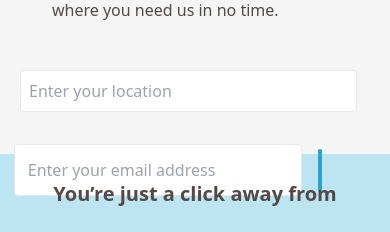
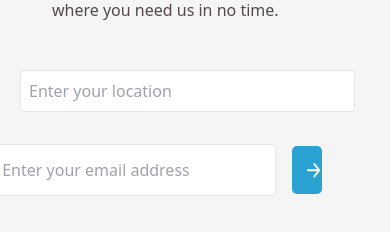
Before and after one commit to Paige-cyber25/resido, a React (Create React App) app: page / in a window 390 px wide. Shown: the part 5356-5588 px from the top of the page. Built offline with nearby package versions, Linux system fonts and the light colour scheme.

Commit message:
refactor: made design changes

```diff
--- a/src/components/MainContent/MainContent.module.scss
+++ b/src/components/MainContent/MainContent.module.scss
@@ -62,6 +62,6 @@
     background: #2AA2D2;
 
     .whiteArrowRight {
-        margin: .5rem auto;
+        margin: 0.8rem;
     }
 }
--- a/src/components/MainContent/MainContent.tsx
+++ b/src/components/MainContent/MainContent.tsx
@@ -15,7 +15,7 @@ import Accordion from "../shared/Accordion/Accordion";
 
 const MainContent = () => {
   return (
-    <div className={`bg-white w-full p-5 md:p-28 h-[4400px] lg:max-h-[3262px] ${styles.mainContentWrapper}`}>
+    <div className={`bg-white w-full p-5 md:p-28 h-[4500px] lg:max-h-[3262px] ${styles.mainContentWrapper}`}>
       <h2 className="text-dark_grey font-semibold text-2xl lg:text-4xl md:text-2xl mb-6 text-center mt-[3rem] lg:mt-0">
         Easy and efficient home management service at your reach
       </h2>
@@ -237,7 +237,7 @@ const MainContent = () => {
         <input
           type="text"
           placeholder="Enter your location"
-          className={`mb-[2rem] lg:float-right block ml-auto mr-auto lg:ml-[21rem] p-2 lg:p-4 pr-[6rem] lg:pr-[10rem] ${styles.input}`}
+          className={`mb-[2rem] lg:float-right block ml-auto mr-auto lg:ml-[21rem] p-2 lg:p-4 pr-[5.9rem] lg:pr-[10rem] ${styles.input}`}
         />
         <div className={`flex w-full items-center justify-end gap-[1rem]`}>
         <input
@@ -251,8 +251,7 @@ const MainContent = () => {
         <img
           src={whiteRightArrow}
           alt="white_arrow_right"
-          className={`object-none object-center text-center w-[28px] lg:w-6
-          h-[23px]  ${styles.whiteArrowRight}`}
+          className={`object-contain object-center text-center w-[13px] lg:w-[28px] h-[18px] lg:h-[23px]  ${styles.whiteArrowRight}`}
         />
         </div>
         </div>
```
